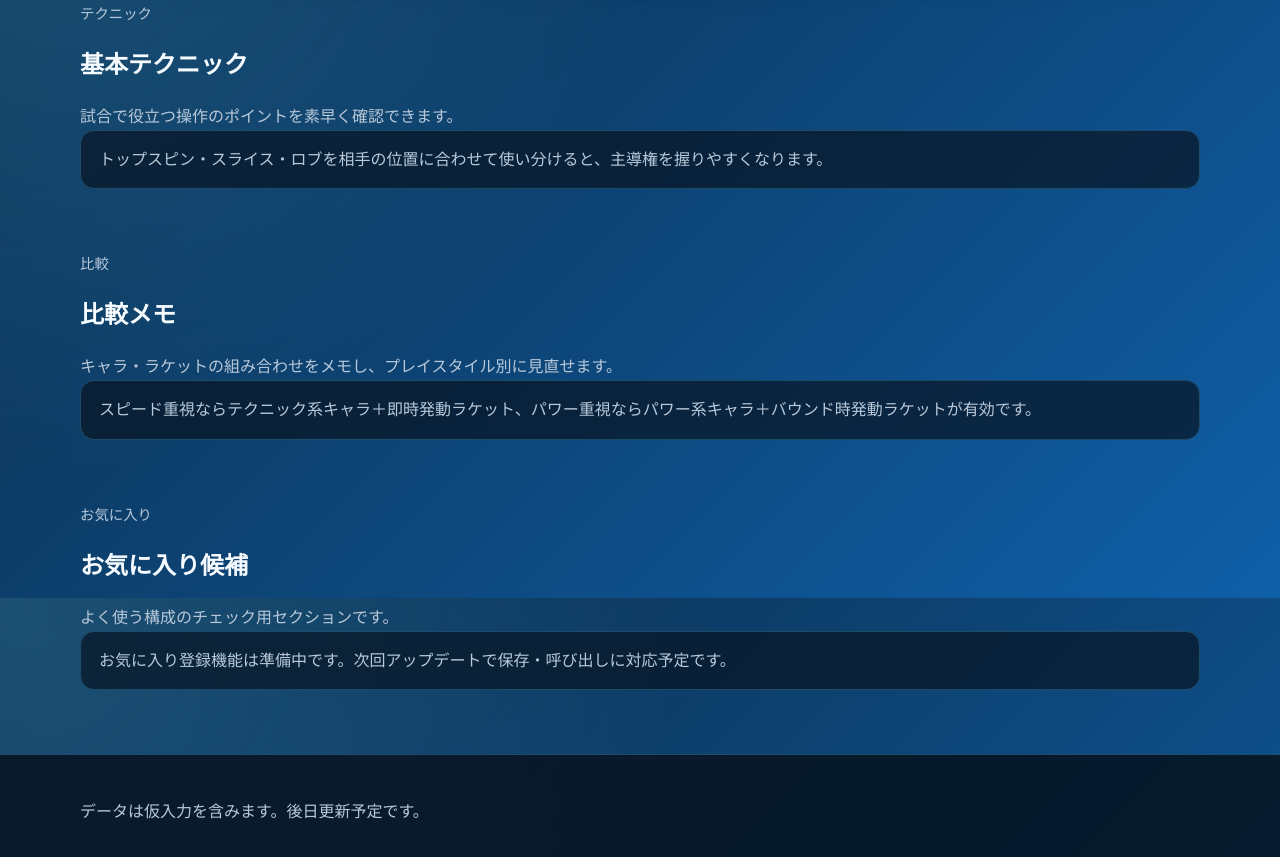
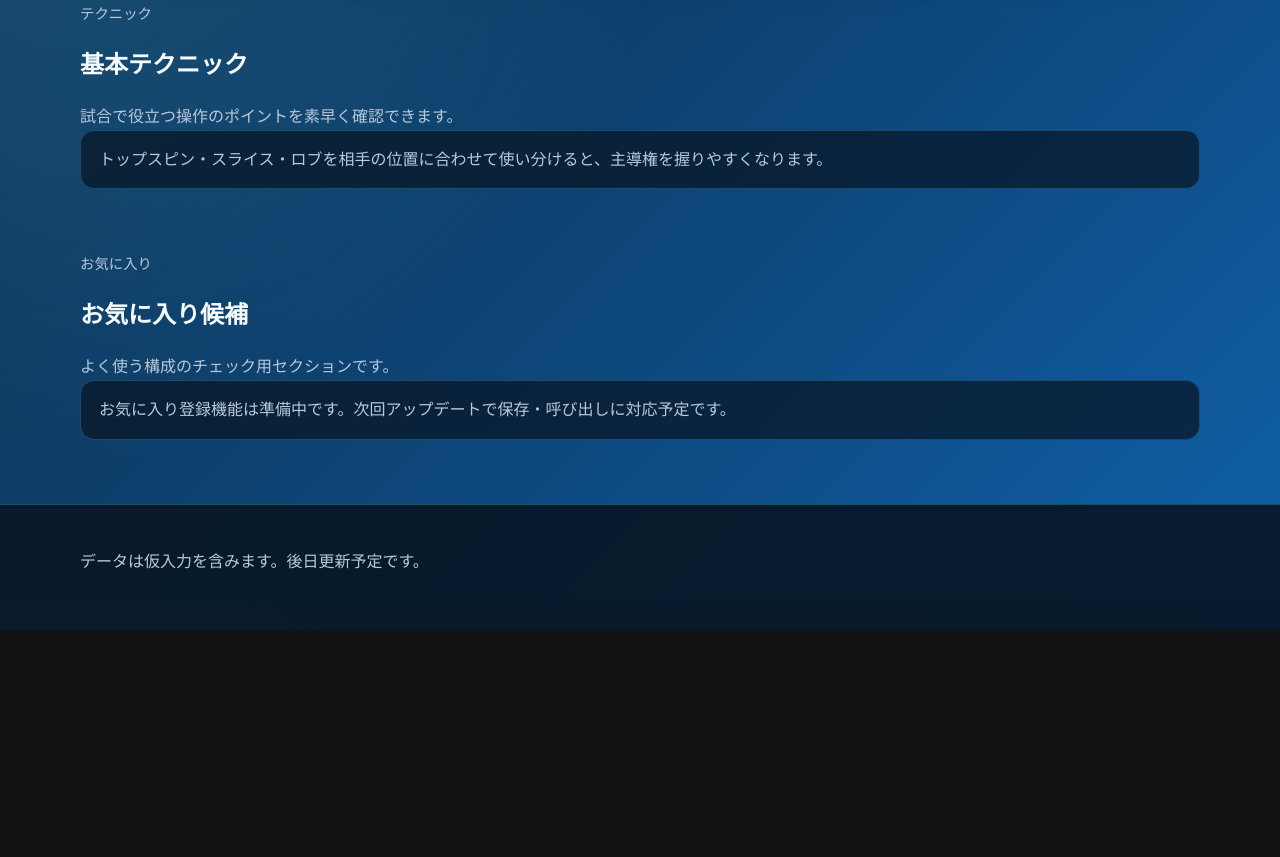
Before and after one commit to LuNaClock/Mario_Tennis_Fever_Explorer, a plain HTML site: page index.html in a window 1280 px wide. Shown: the part 5002-5859 px from the top of the page. After the commit the page ends 5632 px from the top, so only its background shows below. Drawn offline with Linux system fonts and the light colour scheme.

Commit message:
比較セクションとモバイルナビ項目を削除

```diff
--- a/index.html
+++ b/index.html
@@ -118,19 +118,6 @@
       </div>
     </section>
 
-    <section class="section" id="comparison" data-nav-label="比較">
-      <div class="section-header">
-        <div>
-          <p class="section-eyebrow">比較</p>
-          <h2>比較メモ</h2>
-          <p class="section-description">キャラ・ラケットの組み合わせをメモし、プレイスタイル別に見直せます。</p>
-        </div>
-      </div>
-      <div class="info-panel">
-        <p>スピード重視ならテクニック系キャラ＋即時発動ラケット、パワー重視ならパワー系キャラ＋バウンド時発動ラケットが有効です。</p>
-      </div>
-    </section>
-
     <section class="section" id="favorites" data-nav-label="お気に入り">
       <div class="section-header">
         <div>
@@ -149,7 +136,6 @@
     <a class="mobile-bottom-nav__item" href="#characters" data-target="characters">キャラ</a>
     <a class="mobile-bottom-nav__item" href="#rackets" data-target="rackets">ラケット</a>
     <a class="mobile-bottom-nav__item" href="#techniques" data-target="techniques">テクニック</a>
-    <a class="mobile-bottom-nav__item" href="#comparison" data-target="comparison">比較</a>
     <a class="mobile-bottom-nav__item" href="#favorites" data-target="favorites">お気に入り</a>
   </nav>
 
```
